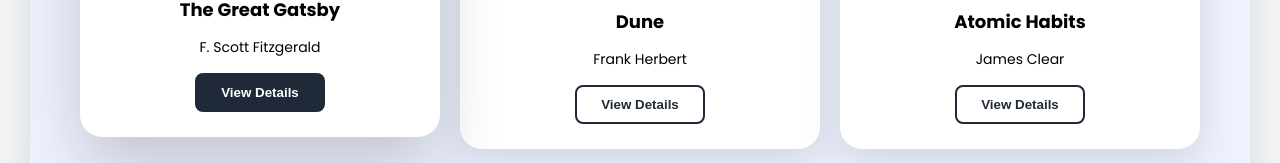
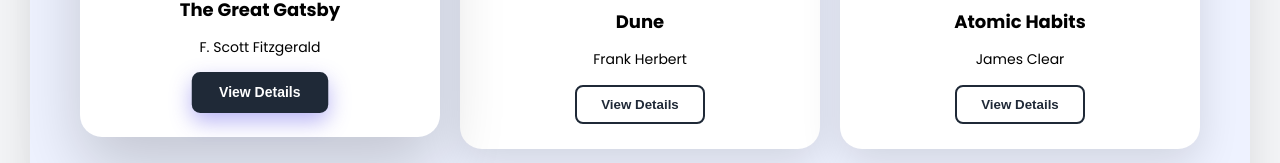
Before and after one commit to Sheetal07Jun/online-library-react, a React (Vite) app: page / in a window 1280 px wide. In both pictures the pointer is over the button 259 px from the left and 1011 px from the top of the page. Shown: the part 907-1070 px from the top of the page. Built offline with nearby package versions, Linux system fonts and the light colour scheme.

Commit message:
Enhanced button hover animation

```diff
--- a/src/index.css
+++ b/src/index.css
@@ -172,6 +172,8 @@
 .button:hover {
   background: #1f2937;
   color: white;
+  transform: scale(1.05);
+  box-shadow: 0 8px 20px rgba(79,70,229,0.4);
 }
 
 /* ================= BOOK DETAILS ================= */
```
